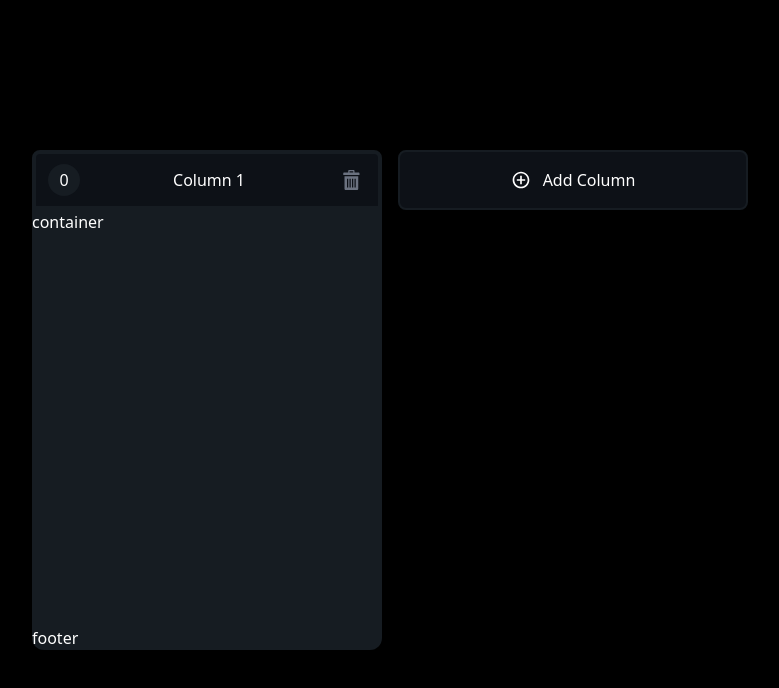
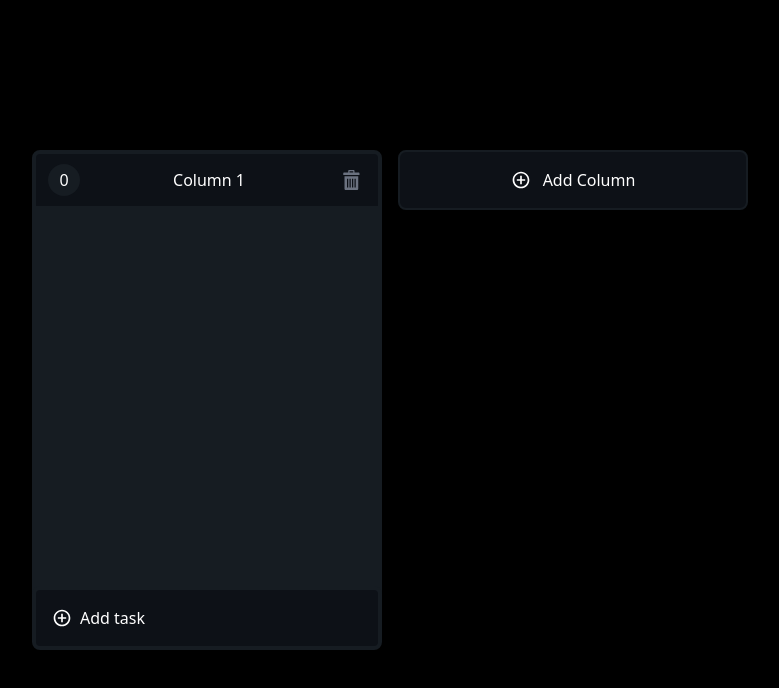
Before and after one commit to murashko12/kanban-board-ts, a React (Vite) app: page / in a window 1280 px wide. Both pictures are taken after a click on the button "Add Column". Shown: the top 688 px of the page, without its empty margins (250-1029 px from the left). Built offline with nearby package versions, Linux system fonts and the light colour scheme.

Commit message:
add task card into column

```diff
--- a/src/components/ColumnContainer.tsx
+++ b/src/components/ColumnContainer.tsx
@@ -1,18 +1,22 @@
 import { useSortable } from "@dnd-kit/sortable";
-import { Column, Id } from "../types";
+import { Column, Id, Task } from "../types";
 import { ImBin } from "react-icons/im";
 import { CSS } from "@dnd-kit/utilities"
 import { useState } from "react";
+import { RiAddCircleLine } from "react-icons/ri";
+import TaskCard from "./TaskCard";
 
 interface IProps {
     column: Column;
     updateColumn: (id: Id, title: string) => void;
     deleteColumn: (id: Id) => void;
+    createTask: (columnId: Id) => void;
+    tasks: Task[];
 }
 
 const ColumnContainer = (props: IProps) => {
 
-    const {column, updateColumn, deleteColumn} = props
+    const {column, updateColumn, deleteColumn, createTask, tasks} = props
 
     const [editMode, setEditMode] = useState(false)
 
@@ -57,11 +61,9 @@ const ColumnContainer = (props: IProps) => {
                 onClick={() => {
                     setEditMode(true)
                 }}
-                className="bg-mainBackgroundColor px-3 h-[60px] cursor-grab rounded-lg rounded-b-none border-columnBackgroundColor border-4 flex justify-between items-center"
+                className="bg-mainBackgroundColor px-3 h-[60px] cursor-grab rounded-lg rounded-b-none border-columnBackgroundColor border-4 flex justify-between items-center min-h-[60px]"
             >
                 <div className="flex justify-center items-center bg-columnBackgroundColor h-8 w-8 text-md rounded-full">0</div>
-
-
                 {!editMode && column.title}
                 {editMode
                     &&
@@ -77,20 +79,34 @@ const ColumnContainer = (props: IProps) => {
                         }}
                     />
                 }
-
-
                 <button
                     onClick={() => deleteColumn(column.id)}
-                    className="text-gray-500 px-1 py-2 rounded hover:text-white hover:bg-columnBackgroundColor"
+                    className="text-gray-500  px-1 py-2 rounded hover:text-white hover:bg-columnBackgroundColor"
                 >
                     <ImBin size={20} />
                 </button>
             </div>
 
             {/* column task container */}
-            <div className="flex flex-grow">container</div>
+            <div className="flex flex-grow flex-col gap-4 p-2 overflow-x-hidden overflow-y-auto">
+                {
+                    tasks.map((task) => (
+                        <TaskCard key={task.id} task={task} />
+                    ))
+                }
+            </div>
             {/* column footer */}
-            <div className="">footer</div>
+            <button
+                className="
+                    flex gap-2 items-center p-4 border-4 border-columnBackgroundColor bg-mainBackgroundColor rounded-lg border-x-columnBackgroundColor
+                    hover:bg-mainBackgroundColor hover:text-rose-500
+                    active:bg-black
+                "
+                onClick={() => createTask(column.id)}
+            >
+                <RiAddCircleLine size={20} />
+                Add task
+            </button>
         </div>
     )
 }
--- a/src/components/KanbanBoard.tsx
+++ b/src/components/KanbanBoard.tsx
@@ -1,5 +1,5 @@
 import { RiAddCircleLine } from "react-icons/ri";
-import { Column, Id } from "../types";
+import { Column, Task, Id } from "../types";
 import { useMemo, useState } from 'react'
 import ColumnContainer from "./ColumnContainer";
 import { DndContext, DragEndEvent, DragOverlay, DragStartEvent, PointerSensor, useSensor, useSensors } from '@dnd-kit/core'
@@ -9,6 +9,9 @@ import { createPortal } from "react-dom";
 const KanbanBoard = () => {
 
     const [columns, setColumns] = useState<Column[]>([])
+    const [tasks, setTasks] = useState<Task[]>([])
+
+
 
     const columnsId = useMemo(() => columns.map((column) => column.id),[columns])
 
@@ -36,13 +39,30 @@ const KanbanBoard = () => {
     }
 
     const updateColumn = (id: Id, title: string) => {
-        const newColumns = columns.map((column) => {
-            if (column.id !== id) return column
-            return {...column, title}
-        })
+        const newColumns = columns.map(
+            (column) => {
+                if (column.id !== id) return column
+                return {...column, title}
+
+            }
+        )
         setColumns(newColumns)
     }
 
+
+// ====== Tasks ======
+    const createTask = (columnId: Id) => {
+        const newTask: Task = {
+            id: generateId(),
+            columnId,
+            content: `Task ${tasks.length + 1}`,
+        }
+        setTasks([...tasks,newTask])
+    }
+
+
+
+// ======= DND =======
     const generateId = () => {
         return Math.floor(Math.random() * 10001)
     }
@@ -93,6 +113,8 @@ const KanbanBoard = () => {
                                         column={column}
                                         updateColumn={updateColumn}
                                         deleteColumn={deleteColumn}
+                                        createTask={createTask}
+                                        tasks={tasks.filter((task) => task.columnId === column.id)}
                                     />
                                 ))
                             }
@@ -114,6 +136,8 @@ const KanbanBoard = () => {
                                 column={activeColumn}
                                 updateColumn={updateColumn}
                                 deleteColumn={deleteColumn}
+                                createTask={createTask}
+                                tasks={tasks}
                             />
                         )}
                     </DragOverlay>,
--- /dev/null
+++ b/src/components/TaskCard.tsx
@@ -0,0 +1,27 @@
+import { useState } from "react";
+import { Task } from "../types"
+import { ImBin } from "react-icons/im";
+
+interface Props {
+    task: Task
+}
+
+const TaskCard = ( { task } : Props) => {
+
+    const [mouseIsOver, setMouseIsOver] = useState(false)
+
+    return (
+        <div
+            className="bg-mainBackgroundColor relative cursor-grab p-2.5 h-24 min-h-24 rounded-xl items-center flex text-left hover:ring-2 hover:ring-inset hover:ring-rose-500"
+            // onMouseEnter={() => setMouseIsOver(true)}
+            // onMouseLeave={() => setMouseIsOver(false)}
+        >
+            {task.content}
+            <button className="absolute stroke-white right-4 top-1/2 -translate-y-1/2 bg-columnBackgroundColor p-2 rounded-md">
+                <ImBin />
+            </button>
+        </div>
+    )
+}
+
+export default TaskCard
--- a/src/index.css
+++ b/src/index.css
@@ -7,3 +7,15 @@ body,
 #root {
     @apply bg-black text-white box-border outline-none
 }
+
+::-webkit-scrollbar {
+    width: 4px;
+}
+
+::-webkit-scrollbar:horizontal {
+    height: 8px;
+}
+
+::-webkit-scrollbar-thumb {
+    @apply bg-rose-900 rounded-xl
+}
--- a/src/types.ts
+++ b/src/types.ts
@@ -4,3 +4,9 @@ export type Column = {
     id: Id;
     title: string;
 }
+
+export type Task = {
+    id: Id;
+    columnId: Id;
+    content: string;
+}
```
